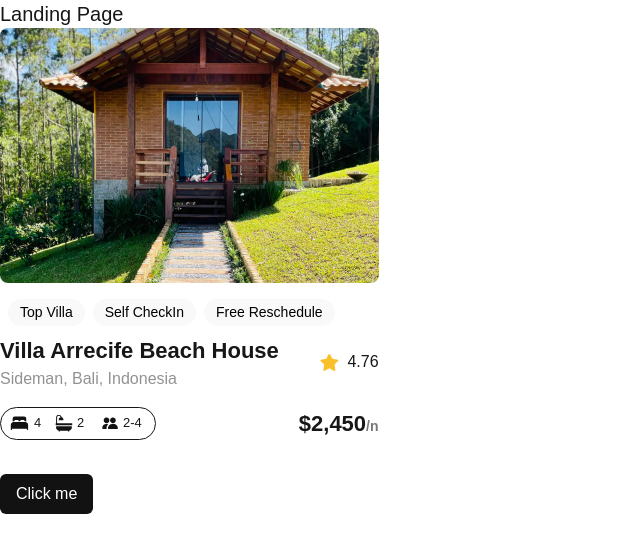
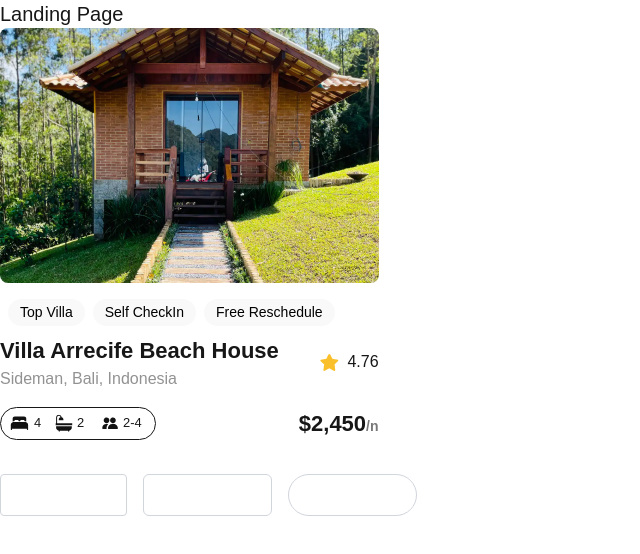
Before and after one commit to Baraka24/alx-project-0x00-setup, a Next.js app in the folder alx-project-0x00/: page /landing in a window 1280 px wide. Shown: the top 554 px of the page, without its empty margins (0-640 px from the left). Built offline with nearby package versions, Linux system fonts and the light colour scheme.

Commit message:
Advanced Task

```diff
--- a/alx-project-0x00/pages/landing.tsx
+++ b/alx-project-0x00/pages/landing.tsx
@@ -7,7 +7,11 @@ const Landing: React.FC =  () => {
       <h1 className=" text-xl font-extralight">Landing Page</h1>
       <Card />
       <br />
-      <Button title="Click me" size="medium" shape="rounded-md" className="" />
+      <div className="flex flex-wrap gap-4">
+        <Button title="Rounded SM" size="medium" shape="rounded-sm" className="bg-white text-black border border-gray-300" />
+        <Button title="Rounded MD" size="medium" shape="rounded-md" className="bg-white text-black border border-gray-300" />
+        <Button title="Rounded Full" size="medium" shape="rounded-full" className="bg-white text-black border border-gray-300" />
+      </div>
     </div>
   )
 }
```
Also changed, not shown: alx-project-0x00/interfaces/index.ts (renamed from alx-project-0x00/interfaces/index.tsx).
